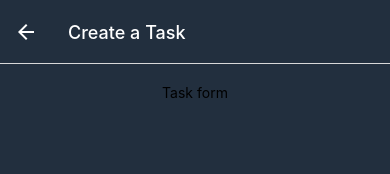
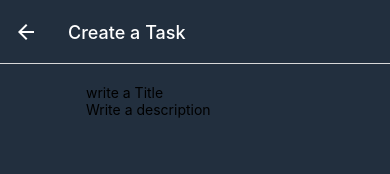
Before and after one commit to GerstnerJuanI/react-native-mysql-tasks, a React Native app in the folder myapp/: screen /TaskFormScreen in a window 390 px wide. Shown: the top 174 px of the page. Built offline with nearby package versions, Linux system fonts and the light colour scheme; no server answers.

Commit message:
taskform

```diff
--- a/myapp/api.js
+++ b/myapp/api.js
@@ -1,4 +1,7 @@
-const API = 'http://192.168.56.1:3000/tasks'
+
+const dir1= 'http://192.168.56.1'
+const API= dir1 + ':3000/tasks'
+
 export const getTasks = async () =>{
     const res = await fetch(API);
     return await res.json();
--- a/myapp/screens/taskFormScreen.js
+++ b/myapp/screens/taskFormScreen.js
@@ -1,4 +1,4 @@
-import { View, Text } from 'react-native';
+import { View, Text, TextInput,StyleSheet } from 'react-native';
 import React from 'react';
 
 import Layout from '../components/Layout';
@@ -6,9 +6,20 @@ import Layout from '../components/Layout';
 const taskFormScreen = () => {
     return (
         <Layout>
-            <Text>Task form</Text>
+            <TextInput
+                placeholder='write a Title'
+                />
+            <TextInput
+                placeholder='Write a description'/>
+
+
         </Layout>
     );
 };
-
+const styles = StyleSheet.create({
+    input:{
+        width: '90%',
+        backgroundColor:'red'
+    }
+})
 export default taskFormScreen;
```
